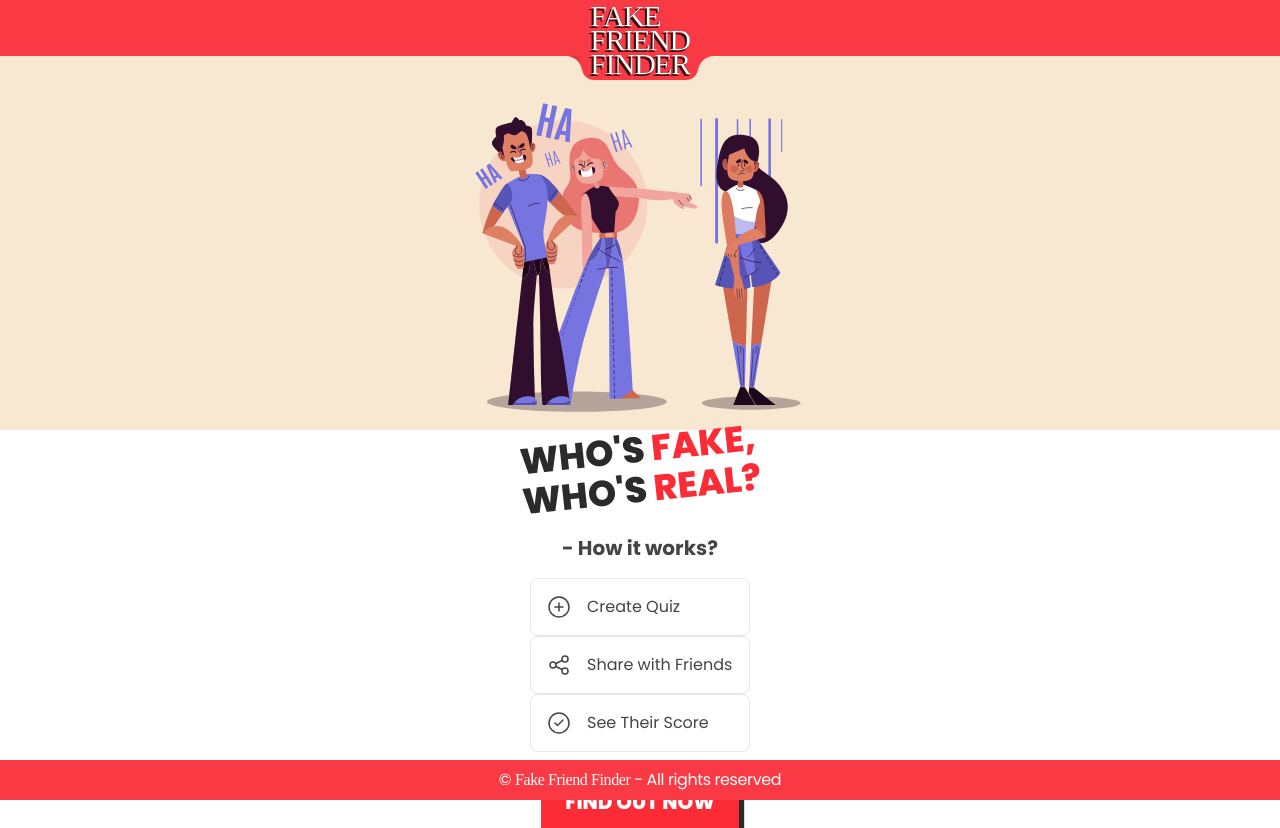
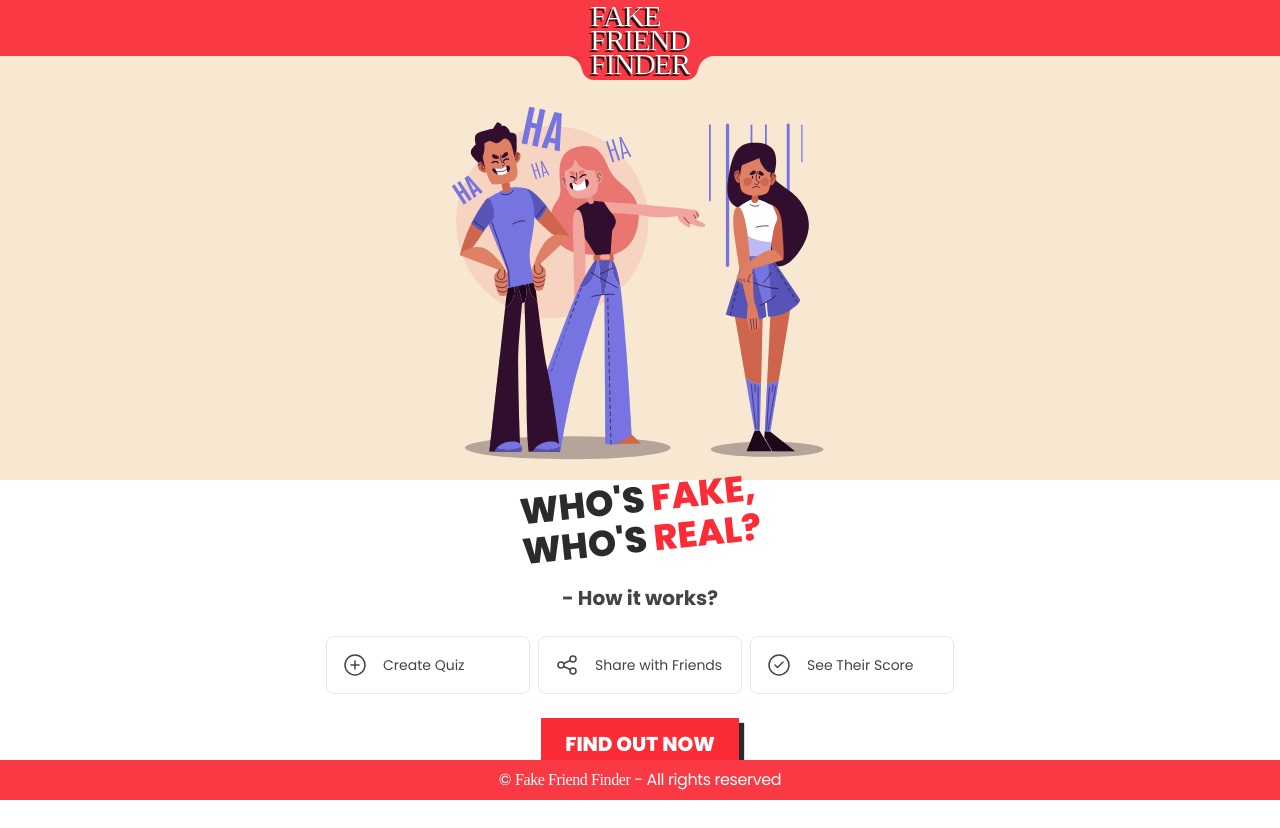
Before and after one commit to naive-nikhil/fakefriendfinder, a React (Vite) app in the folder frontend/: page / in a window 1280 px wide. After the commit the page ends 800 px from the top, so only its background shows below. Built offline with nearby package versions, Linux system fonts and the light colour scheme; a web font is replaced by a local one.

Commit message:
made ui of home route

```diff
--- a/frontend/index.html
+++ b/frontend/index.html
@@ -4,6 +4,7 @@
     <meta charset="UTF-8" />
     <link rel="icon" type="icon" href="/favicon.ico" />
     <meta name="viewport" content="width=device-width, initial-scale=1.0" />
+
     <title>Fake Friend Finder</title>
   </head>
   <body>
--- a/frontend/package.json
+++ b/frontend/package.json
@@ -5,6 +5,7 @@
   "type": "module",
   "scripts": {
     "dev": "vite",
+    "dev:host": "vite --host 0.0.0.0",
     "build": "vite build",
     "lint": "eslint .",
     "preview": "vite preview"
--- a/frontend/src/components/Navbar.jsx
+++ b/frontend/src/components/Navbar.jsx
@@ -1,6 +1,6 @@
 const Navbar = () => {
   return (
-    <div className="flex relative w-full overflow-hidden">
+    <div className="flex relative w-full overflow-hidden bg-[#f8e8d1]">
       <div className="w-full bg-[#f93943]">
         <div className="h-14 shadow-lg"></div>
         <div className="h-full bg-[#F8E8D1] rounded-tr-2xl"></div>
--- a/frontend/src/index.css
+++ b/frontend/src/index.css
@@ -11,6 +11,6 @@
 }
 
 body {
-  background-color: #f8e8d1;
+  /* background-color: #f8e8d1; */
   color: #2b2b2b;
 }
--- a/frontend/src/pages/Home.jsx
+++ b/frontend/src/pages/Home.jsx
@@ -5,10 +5,12 @@ const Home = () => {
   return (
     <>
       <div className="w-full h-[calc(100vh-120px)] flex flex-col items-center">
-        <div className="relative">
-          <img className="w-[350px] h-auto" src="/home.svg" alt="" />
+        <div className="relative bg-[#f8e8d1] w-full">
+          <div className="max-w-[250px] sm:max-w-[400px] h-auto mx-auto">
+            <img src="/home.svg" alt="" />
+          </div>
         </div>
-        <div className="flex flex-col items-center justify-center bg-white w-full h-full px-4 gap-2">
+        <div className="flex flex-col items-center justify-center bg-white w-full h-full gap-2">
           <h1 className="text-4xl font-extrabold text-center uppercase -rotate-6">
             who's{" "}
             <span className="text-red-500">
@@ -17,12 +19,12 @@ const Home = () => {
             </span>{" "}
             who's <span className="text-red-500">real?</span>
           </h1>
-          <div className="flex flex-col items-center justify-center p-4 text-base">
-            <h2 className="max-w-[400px] text-[#444] font-bold text-xl mb-4">
-              - How it works?
-            </h2>
+          <h2 className=" text-[#444] font-bold text-xl mt-4">
+            - How it works?
+          </h2>
+          <div className="flex flex-col sm:flex-row sm:gap-2 text-sm items-center justify-center py-4">
             {/* Step 1: Create Quiz */}
-            <div className="flex flex-row items-center justify-start gap-4 border border-gray-200 rounded-lg p-4 w-55">
+            <div className="flex flex-row items-center justify-start gap-4 border border-gray-200 rounded-lg p-4 w-51">
               <svg
                 className="w-6 h-6"
                 viewBox="0 0 24 24"
@@ -48,7 +50,7 @@ const Home = () => {
             </div>
 
             {/* Step 2: Share with Friends */}
-            <div className="flex flex-row items-center justify-start gap-4 border border-gray-200 rounded-lg p-4 w-55">
+            <div className="flex flex-row items-center justify-start gap-4 border border-gray-200 rounded-lg p-4 w-51">
               <svg
                 className="w-6 h-6"
                 viewBox="0 0 24 24"
@@ -68,7 +70,7 @@ const Home = () => {
             </div>
 
             {/* Step 3: See Their Score */}
-            <div className="flex flex-row items-center justify-start gap-4 border border-gray-200 rounded-lg p-4 w-55">
+            <div className="flex flex-row items-center justify-start gap-4 border border-gray-200 rounded-lg p-4 w-51">
               <svg
                 className="w-6 h-6"
                 viewBox="0 0 24 24"
```
Also changed, not shown: frontend/vite.config.js (line endings or trailing spaces).
